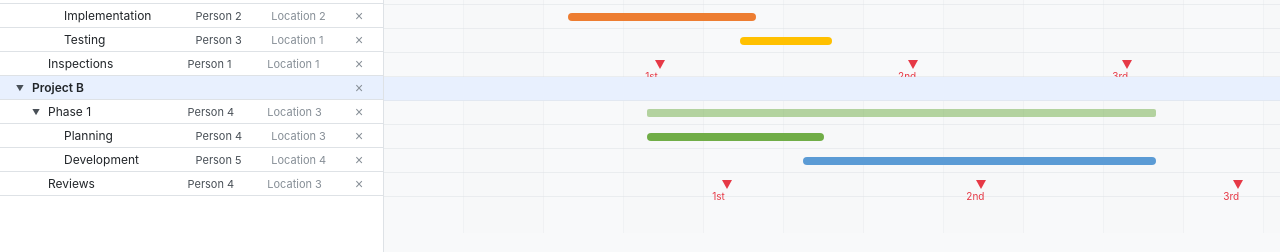
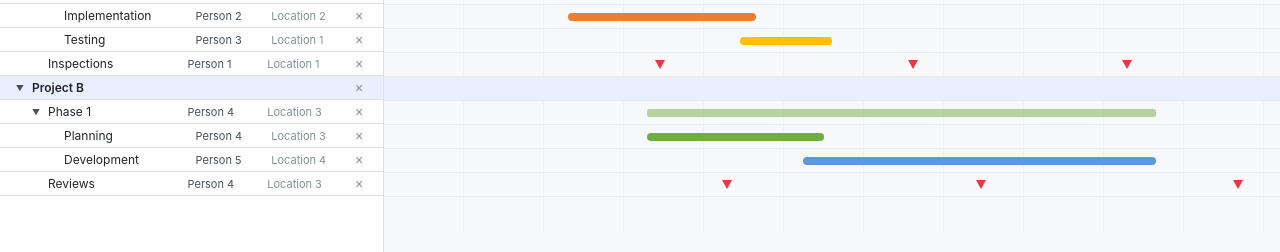
Before and after one commit to ichyy-n/timelane, a React (Vite) app: page / in a window 1280 px wide. Shown: the part 139-391 px from the top of the page. Built offline with nearby package versions, Linux system fonts and the light colour scheme.

Commit message:
fix: add date clear button, remove milestone labels

```diff
--- a/src/components/GanttChart.jsx
+++ b/src/components/GanttChart.jsx
@@ -201,21 +201,6 @@ export default function GanttChart({
                         onClick={() => onTaskClick(task, projectId)}
                         title={point.label ? `${task.name}: ${point.label}` : task.name}
                       />
-                      {point.label && (
-                        <span
-                          className="milestone-label"
-                          style={{
-                            position: "absolute",
-                            top: 17,
-                            left: -10,
-                            fontSize: "10px",
-                            color: monoColor || "#e63946",
-                            whiteSpace: "nowrap",
-                          }}
-                        >
-                          {point.label}
-                        </span>
-                      )}
                     </div>
                   );
                 })}
--- a/src/components/TaskModal.jsx
+++ b/src/components/TaskModal.jsx
@@ -223,19 +223,45 @@ export default function TaskModal({ task, projects, currentProjectId, onSave, on
             <div className="form-row">
               <label>
                 Start
+                <div style={{ display: "flex", alignItems: "center", gap: 4 }}>
                   <input
                     type="date"
-                  value={form.startDate}
+                    value={form.startDate || ""}
                     onChange={(e) => handleChange("startDate", e.target.value)}
+                    style={{ flex: 1 }}
                   />
+                  {form.startDate && (
+                    <button
+                      type="button"
+                      className="btn-delete"
+                      onClick={() => handleChange("startDate", "")}
+                      title="Clear start date"
+                    >
+                      ✕
+                    </button>
+                  )}
+                </div>
               </label>
               <label>
                 End
+                <div style={{ display: "flex", alignItems: "center", gap: 4 }}>
                   <input
                     type="date"
-                  value={form.endDate}
+                    value={form.endDate || ""}
                     onChange={(e) => handleChange("endDate", e.target.value)}
+                    style={{ flex: 1 }}
                   />
+                  {form.endDate && (
+                    <button
+                      type="button"
+                      className="btn-delete"
+                      onClick={() => handleChange("endDate", "")}
+                      title="Clear end date"
+                    >
+                      ✕
+                    </button>
+                  )}
+                </div>
               </label>
             </div>
           )}
```
Lines whose indentation alone changed are shown as unchanged.
